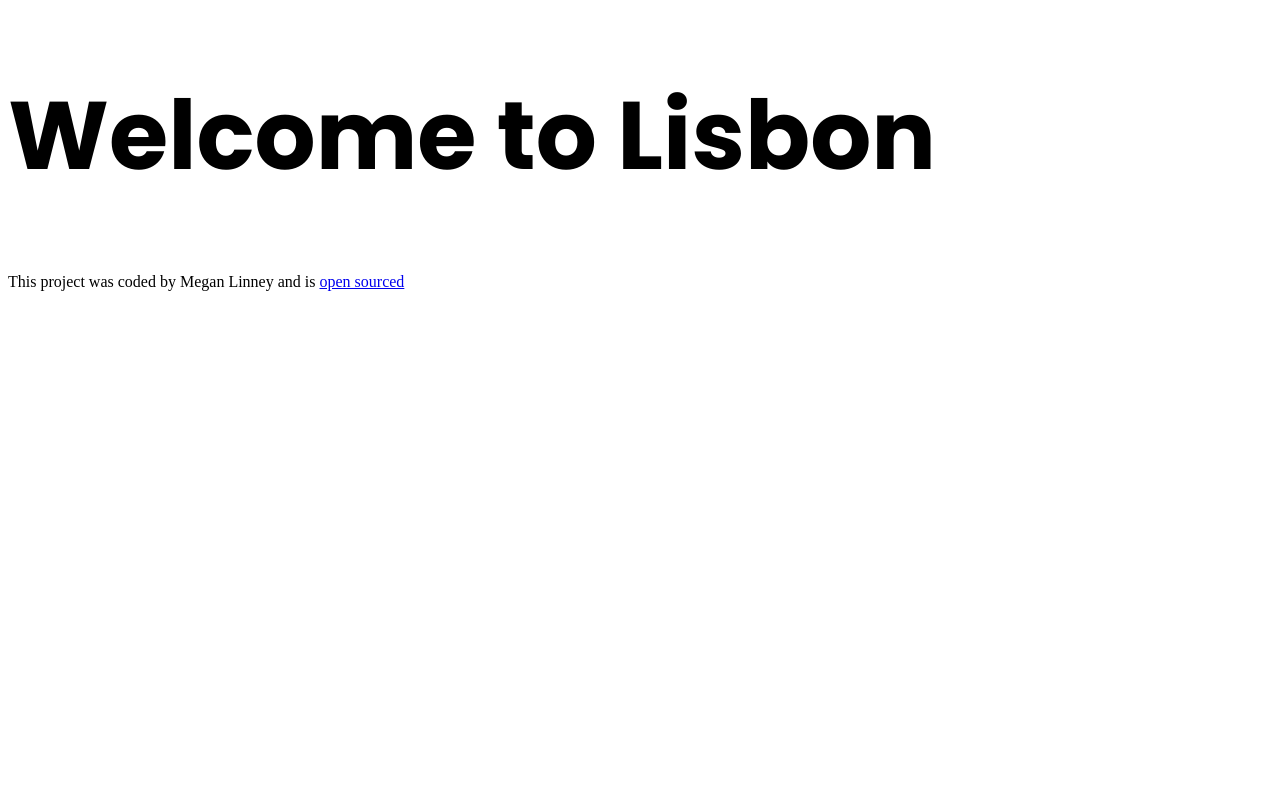
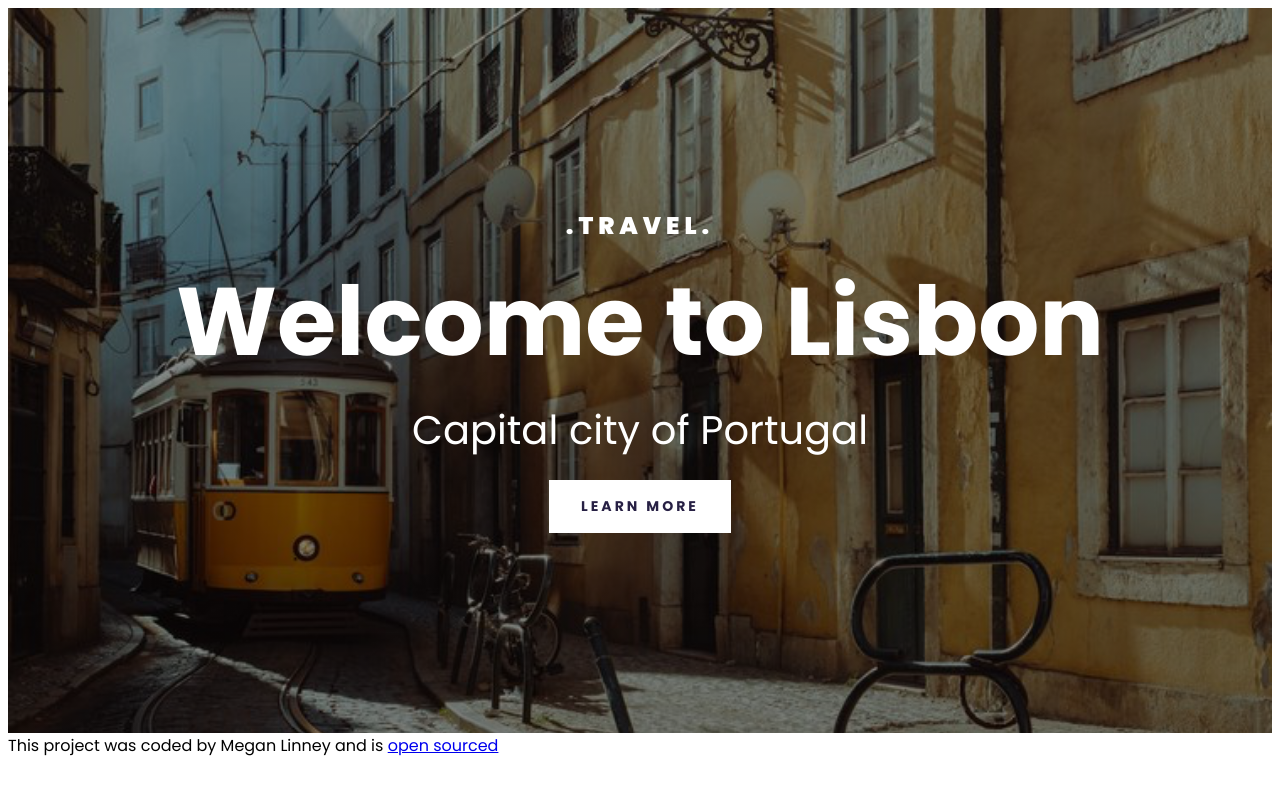
Before and after one commit to megonthemove/lisbon-travel-project, a plain HTML site: page index.html in a window 1280 px wide. Drawn offline with Linux system fonts and the light colour scheme; files that its build step writes are made by us from their sources.

Commit message:
added the header and the styling

```diff
--- a/index.html
+++ b/index.html
@@ -10,11 +10,17 @@
       href="https://fonts.googleapis.com/css2?family=Poppins:ital,wght@0,100;0,200;0,300;0,400;0,500;0,600;0,700;0,800;0,900;1,100;1,200;1,300;1,400;1,500;1,600;1,700;1,800;1,900&display=swap"
       rel="stylesheet"
     />
-    <link rel="stylesheet" href="src/styles.css" />
+    <link rel="stylesheet" href="project/src/styles.css" />
+
     <title>Welcome to Lisbon</title>
   </head>
   <body>
-    <h1>Welcome to Lisbon</h1>
+    <header>
+      <h3>.TRAVEL.</h3>
+      <h1>Welcome to Lisbon</h1>
+      <h2>Capital city of Portugal</h2>
+      <a href="#more">Learn more</a>
+    </header>
     <footer>
       This project was coded by Megan Linney and is
       <a
--- a/project/src/styles.css
+++ b/project/src/styles.css
@@ -1,7 +1,73 @@
-h1 {
-  font-family: "Poppins", sans-serif;
-  font-style: normal;
+body {
+  font-family: "poppins", sans-serif;
+}
+
+.container {
+  max-width: 1400px;
+  margin: 0 auto;
+}
+
+header {
+  background-image: linear-gradient(rgba(0, 0, 0, 0.4), rgba(0, 0, 0, 0.5)),
+    url("../images/lisbonn.png");
+  background-repeat: no-repeat;
+  background-size: cover;
+  color: white;
+  text-align: center;
+  padding: 200px 0;
+}
+
+header h1 {
   font-weight: 700;
   font-size: 96px;
-  line-height: 144px;
+  line-height: 1;
+  margin: 30px 0;
 }
+
+header h2 {
+  font-weight: 400;
+  font-size: 40px;
+  line-height: 1.5;
+  margin: 0;
+  padding-bottom: 20px;
+}
+
+header h3 {
+  font-weight: 900;
+  font-size: 24px;
+  line-height: 1.5;
+  letter-spacing: 5px;
+  margin: 0;
+}
+
+header a {
+  font-weight: 700;
+  font-size: 14px;
+  line-height: 1.5;
+  text-align: center;
+  color: #272044;
+  padding: 16px 32px;
+  display: inline-block;
+  letter-spacing: 3px;
+  text-transform: uppercase;
+  background: white;
+  text-decoration: none;
+}
+
+@media (max-width: 900px) {
+  header {
+    padding: 60px 0;
+  }
+
+  header h1 {
+    font-size: 48px;
+  }
+
+  header h2 {
+    font-size: 20px;
+  }
+
+  header h3 {
+    font-size: 12px;
+  }
+}
```
Also changed, not shown: project/images/lisbon.png (added), project/images/lisbonn.png (added).
